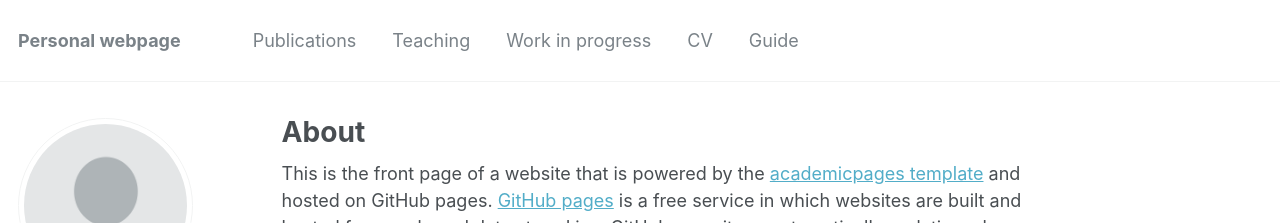
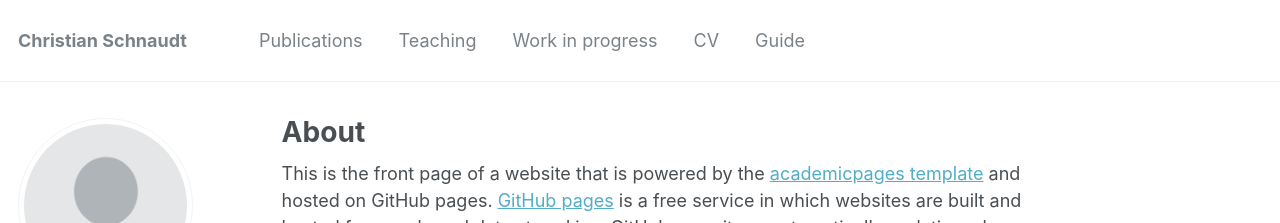
Before and after one commit to cschnaudt/cschnaudt.github.io, a Jekyll site: the page built from _pages/about.md, in a window 1280 px wide and 900 px high. Shown: the top 223 px of the window. Built offline with Jekyll 4.4.1, drawn with Linux system fonts in a browser that asks for light colours; some web fonts are replaced.

Commit message:
Update _config.yml

```diff
--- a/_config.yml
+++ b/_config.yml
@@ -7,7 +7,7 @@
 
 # Site Settings
 locale                   : "en-US"
-title                    : "Personal webpage"
+title                    : "Christian Schnaudt"
 title_separator          : "-"
 name                     : &name "Christian Schnaudt"
 description              : &description "personal description"
```
